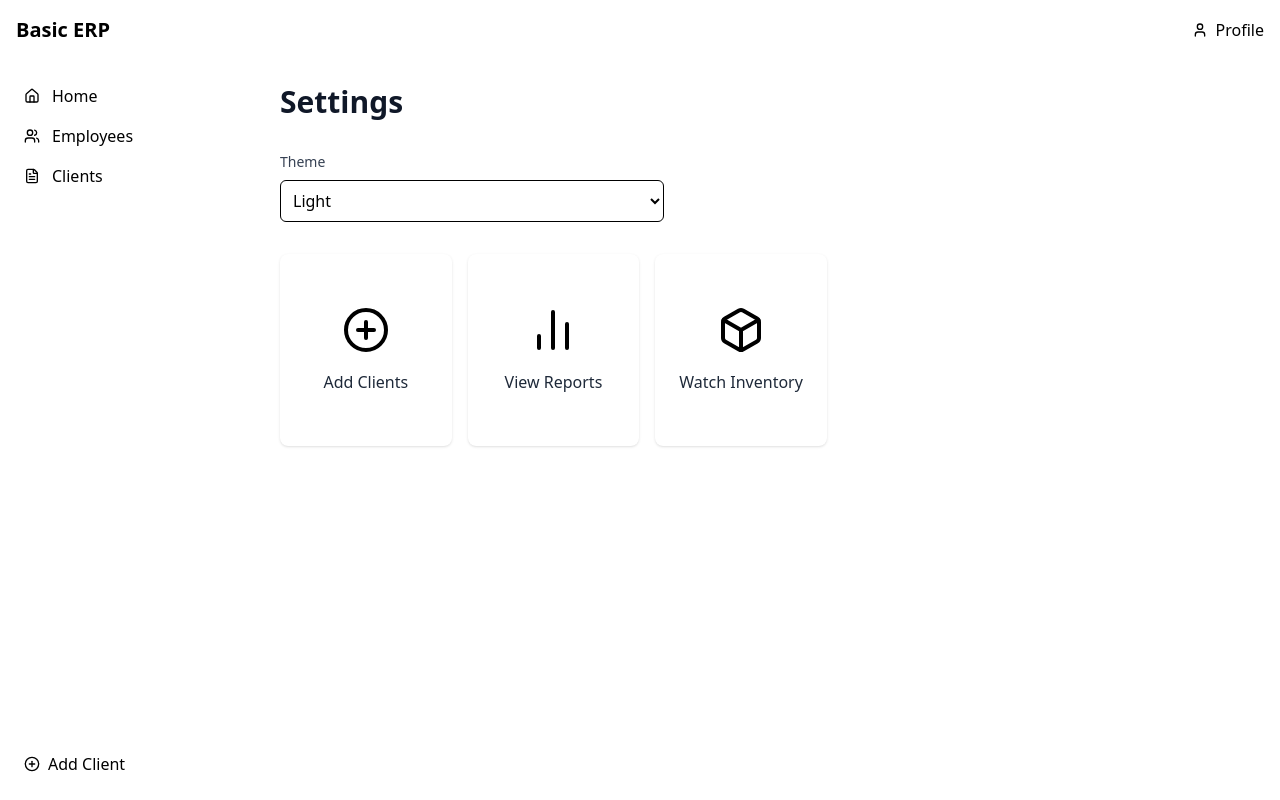
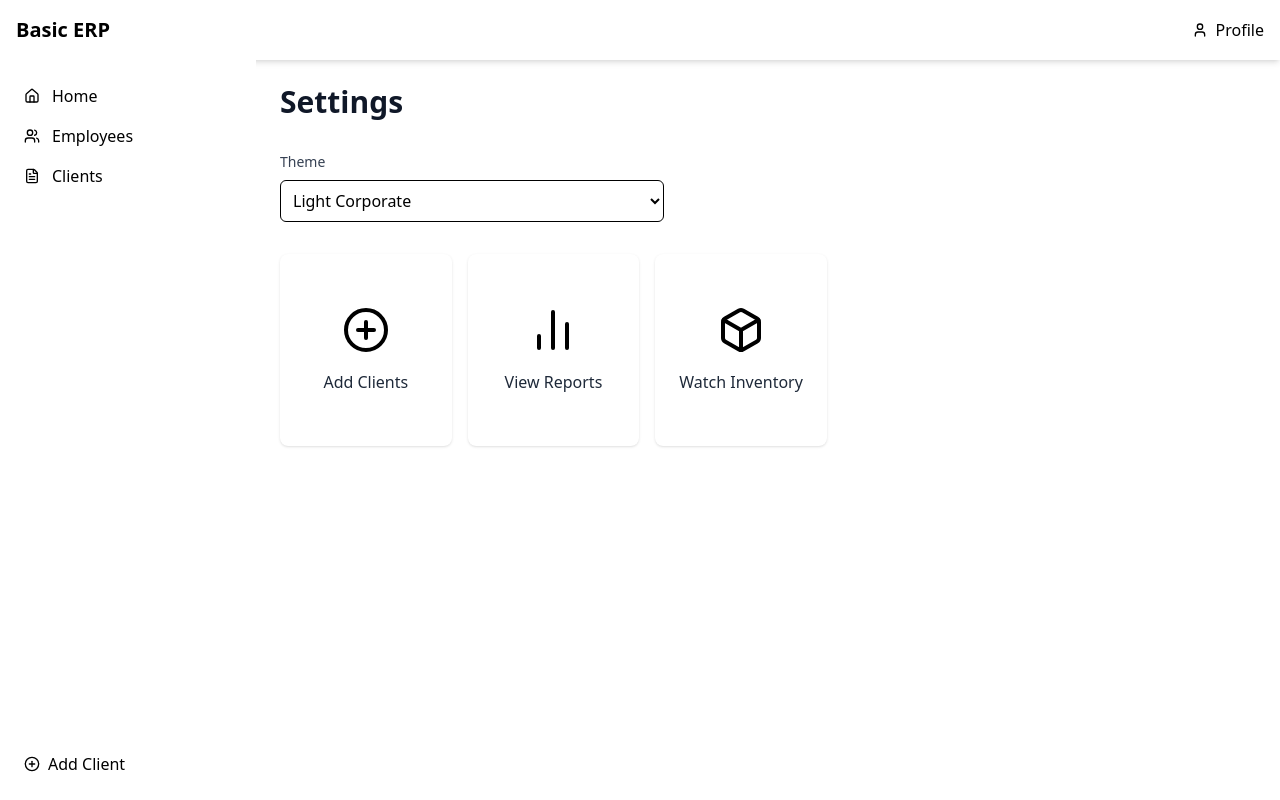
Before and after one commit to Alfonsonrx/basic-erp-template, a React (Vite) app: page /settings in a window 1280 px wide. Built offline with nearby package versions, Linux system fonts and the light colour scheme.

Commit message:
[dyad] wrote 2 file(s) + extra files edited outside of Dyad

```diff
--- a/src/index.css
+++ b/src/index.css
@@ -1,38 +1,6 @@
 @import "tailwindcss";
 
 @custom-variant dark (&:where(.dark, .dark *));
-
-@theme {
-  --font-sans: ui-sans-serif, system-ui, sans-serif, "Apple Color Emoji",
-    "Segoe UI Emoji", "Segoe UI Symbol", "Noto Color Emoji";
-  --color-dark-green-500: #1a3c34;
-  --color-dark-green-900: #0f2419;
-  --color-dark-background: oklch(21% 0.034 264.665);
-  --color-dark-card: oklch(0.18 0.025 180);
-  --color-light-gray: #f1f7f6;
-  --color-light-green-500: #044e29;
-}
-
-:root {
-  font-family: var(--font-sans);
-  line-height: 1.5;
-  font-weight: 400;
-
-  transition: background-color 1s ease, color 1s ease, border-color 1s ease;
-
-  font-synthesis: none;
-  text-rendering: optimizeLegibility;
-  -webkit-font-smoothing: antialiased;
-  -moz-osx-font-smoothing: grayscale;
-}
-
-/* Theme‑specific body background overrides */
-[data-theme="light"] .bg-background {
-  @apply bg-white; /* default light background */
-}
-[data-theme="dark"] .bg-background {
-  @apply bg-gray-950; /* dark background from Tailwind */
-}
 
 @layer base {
   :root,
@@ -62,3 +30,15 @@
     /* ... */
   }
 }
+:root {
+  font-family: var(--font-sans);
+  line-height: 1.5;
+  font-weight: 400;
+
+  transition: background-color 1s ease, color 1s ease, border-color 1s ease;
+
+  font-synthesis: none;
+  text-rendering: optimizeLegibility;
+  -webkit-font-smoothing: antialiased;
+  -moz-osx-font-smoothing: grayscale;
+}
--- a/src/pages/Settings/Settings.tsx
+++ b/src/pages/Settings/Settings.tsx
@@ -7,8 +7,10 @@ import { CardGrid } from "@/components/CardGrid";
 import { PlusCircle, BarChart2, Box } from "lucide-react";
 
 const themeOptions = [
-  { value: "light", label: "Light" },
-  { value: "dark", label: "Dark" },
+  { value: "light-corporate", label: "Light Corporate" },
+  { value: "dark-corporate", label: "Dark Corporate" },
+  { value: "purple-dream", label: "Purple Dream" },
+  { value: "green-forest", label: "Green Forest" },
 ];
 
 export default function Settings() {
@@ -16,7 +18,7 @@ export default function Settings() {
   const currentTheme = useSelector((state: RootState) => state.theme.theme);
 
   const handleChange = (e: React.ChangeEvent<HTMLSelectElement>) => {
-    dispatch(setTheme(e.target.value as "light" | "dark"));
+    dispatch(setTheme(e.target.value as typeof themeOptions[number]["value"]));
   };
 
   return (
--- a/src/reduxStore/theme/themeSlice.ts
+++ b/src/reduxStore/theme/themeSlice.ts
@@ -1,38 +1,40 @@
 import { createSlice, type PayloadAction } from '@reduxjs/toolkit';
 
-// Define the ThemeState interface
 export interface ThemeState {
-  theme: 'light' | 'dark';
+  theme: 'light-corporate' | 'dark-corporate' | 'purple-dream' | 'green-forest';
 }
 
-// Initial state with dynamic theme detection
-const getInitialTheme = (): 'light' | 'dark' => {
-  const savedTheme = localStorage.getItem('theme') as 'light' | 'dark' | null;
-  return savedTheme || (window.matchMedia('(prefers-color-scheme: dark)').matches ? 'dark' : 'light');
+const getInitialTheme = (): ThemeState['theme'] => {
+  const saved = localStorage.getItem('theme') as ThemeState['theme'] | null;
+  if (saved) return saved;
+  // Default to light corporate if nothing is set
+  return 'light-corporate';
 };
 
-const initialState: ThemeState = {
-  theme: getInitialTheme(),
-};
+const initialState: ThemeState = { theme: getInitialTheme() };
 
-// Create the theme slice
 const themeSlice = createSlice({
   name: 'theme',
   initialState,
   reducers: {
     toggleTheme(state) {
-      state.theme = state.theme === 'light' ? 'dark' : 'light';
-      localStorage.setItem('theme', state.theme); // Save to localStorage
+      const next =
+        state.theme === 'light-corporate'
+          ? 'dark-corporate'
+          : state.theme === 'dark-corporate'
+            ? 'purple-dream'
+            : state.theme === 'purple-dream'
+              ? 'green-forest'
+              : 'light-corporate';
+      state.theme = next;
+      localStorage.setItem('theme', next);
     },
-    setTheme(state, action: PayloadAction<'light' | 'dark'>) {
+    setTheme(state, action: PayloadAction<ThemeState['theme']>) {
       state.theme = action.payload;
-      localStorage.setItem('theme', state.theme); // Save to localStorage
+      localStorage.setItem('theme', action.payload);
     },
   },
 });
 
-// Export actions
 export const { toggleTheme, setTheme } = themeSlice.actions;
-
-// Export reducer
 export default themeSlice.reducer;
```
